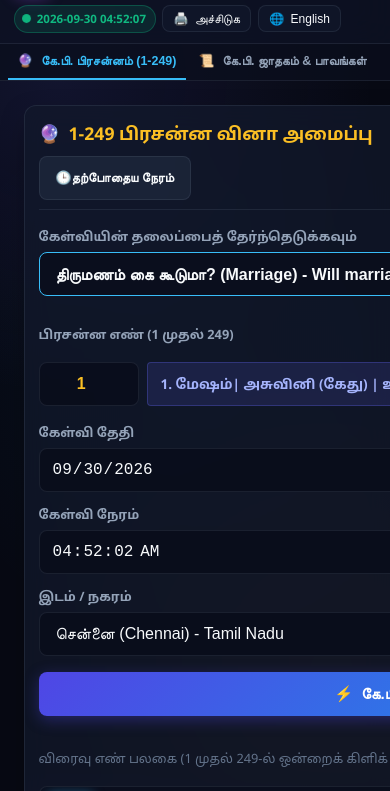
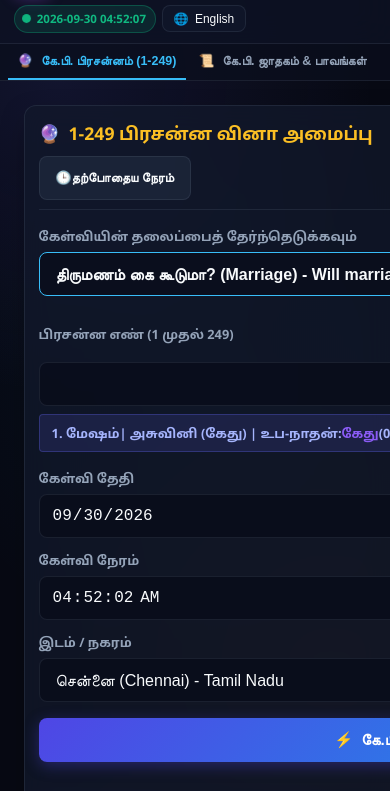
Before and after one commit to haridassece-web/kp-astro-pro, a website with bundled scripts: page index.html in a window 390 px wide. Shown: the part 49-840 px from the top of the page. Built offline with nearby package versions, Linux system fonts and the light colour scheme; a web font is replaced by a local one.

Commit message:
fix: resolve mobile layout issues for Prashna seed input, select text overflow, primary button wrapping, and header print button

```diff
--- a/css/main.css
+++ b/css/main.css
@@ -651,6 +651,12 @@ select.form-control option {
 }
 
 /* ================= COMPREHENSIVE MOBILE RESPONSIVE DESIGN SYSTEM ================= */
+.horary-seed-row {
+  display: flex;
+  gap: 0.5rem;
+  align-items: center;
+}
+
 @media (max-width: 768px) {
   /* Header Mobile Optimization */
   .app-header {
@@ -678,6 +684,7 @@ select.form-control option {
 
   .header-actions {
     gap: 0.4rem;
+    flex-wrap: wrap;
   }
 
   .live-badge {
@@ -697,6 +704,10 @@ select.form-control option {
 
   .nav-tabs {
     gap: 0.2rem;
+    display: flex;
+    flex-wrap: nowrap;
+    overflow-x: auto;
+    width: 100%;
     -webkit-overflow-scrolling: touch;
     scrollbar-width: none; /* Firefox */
   }
@@ -708,7 +719,8 @@ select.form-control option {
   .nav-tab {
     padding: 0.65rem 0.75rem;
     font-size: 0.82rem;
-    flex-shrink: 0;
+    flex: 0 0 auto;
+    white-space: nowrap;
   }
 
   /* Main Container Padding */
@@ -754,6 +766,14 @@ select.form-control option {
     font-size: 16px !important; /* Prevents auto-zoom on iOS Safari */
     padding: 0.5rem 0.75rem;
     border-radius: var(--radius-sm);
+    max-width: 100%;
+    text-overflow: ellipsis;
+    white-space: nowrap;
+    overflow: hidden;
+  }
+
+  select.form-control option {
+    font-size: 14px;
   }
 
   .btn-primary, .btn-secondary {
@@ -763,6 +783,27 @@ select.form-control option {
     display: inline-flex;
     align-items: center;
     justify-content: center;
+    white-space: normal;
+    word-break: break-word;
+    text-align: center;
+  }
+
+  /* Horary Seed Row Mobile Stacking */
+  .horary-seed-row {
+    flex-direction: column;
+    align-items: stretch;
+  }
+
+  #horary-number-input {
+    width: 100% !important;
+  }
+
+  #horary-sub-pill-preview {
+    width: 100% !important;
+    font-size: 0.8rem !important;
+    white-space: normal !important;
+    word-break: break-word;
+    padding: 0.5rem 0.75rem !important;
   }
 
   /* Chart SVG Container Responsive Scaling */
@@ -800,13 +841,19 @@ select.form-control option {
   }
 }
 
+@media (max-width: 600px) {
+  .btn-print-desktop {
+    display: none !important; /* Hide print button on mobile to save space */
+  }
+
+  .brand-titles p {
+    display: none; /* Hide subtitle on small screens */
+  }
+}
+
 @media (max-width: 480px) {
   .cuspal-summary-grid {
     grid-template-columns: 1fr;
-  }
-
-  .brand-titles p {
-    display: none; /* Hide subtitle on tiny screens for maximum space */
   }
 
   .nav-tab {
--- a/index.html
+++ b/index.html
@@ -29,7 +29,7 @@
           <span class="pulse-dot"></span>
           <span id="live-time-display">2026-09-19 08:45:00</span>
         </div>
-        <button id="btn-print-chart" class="btn-header" title="அச்சிடுக / PDF">
+        <button id="btn-print-chart" class="btn-header btn-print-desktop" title="அச்சிடுக / PDF">
           🖨️ <span class="lang-text" data-en="Print" data-ta="அச்சிடுக">அச்சிடுக</span>
         </button>
         <button id="btn-lang-toggle" class="btn-header" title="Switch Language">
@@ -102,7 +102,7 @@
                   </button>
                 </div>
               </div>
-              <div style="display:flex; gap:0.5rem;">
+              <div class="horary-seed-row">
                 <input type="number" id="horary-number-input" class="form-control" min="1" max="249" value="1" style="font-size: 1.1rem; font-weight: 700; width: 100px; text-align: center; color: var(--accent-gold);">
                 <div id="horary-sub-pill-preview" class="badge-tag" style="flex:1; display:flex; align-items:center; font-size:0.85rem; padding: 0.4rem 0.8rem;">
                   மேஷம் | அசுவினி (கேது) | உப-நாதன்: கேது
```
